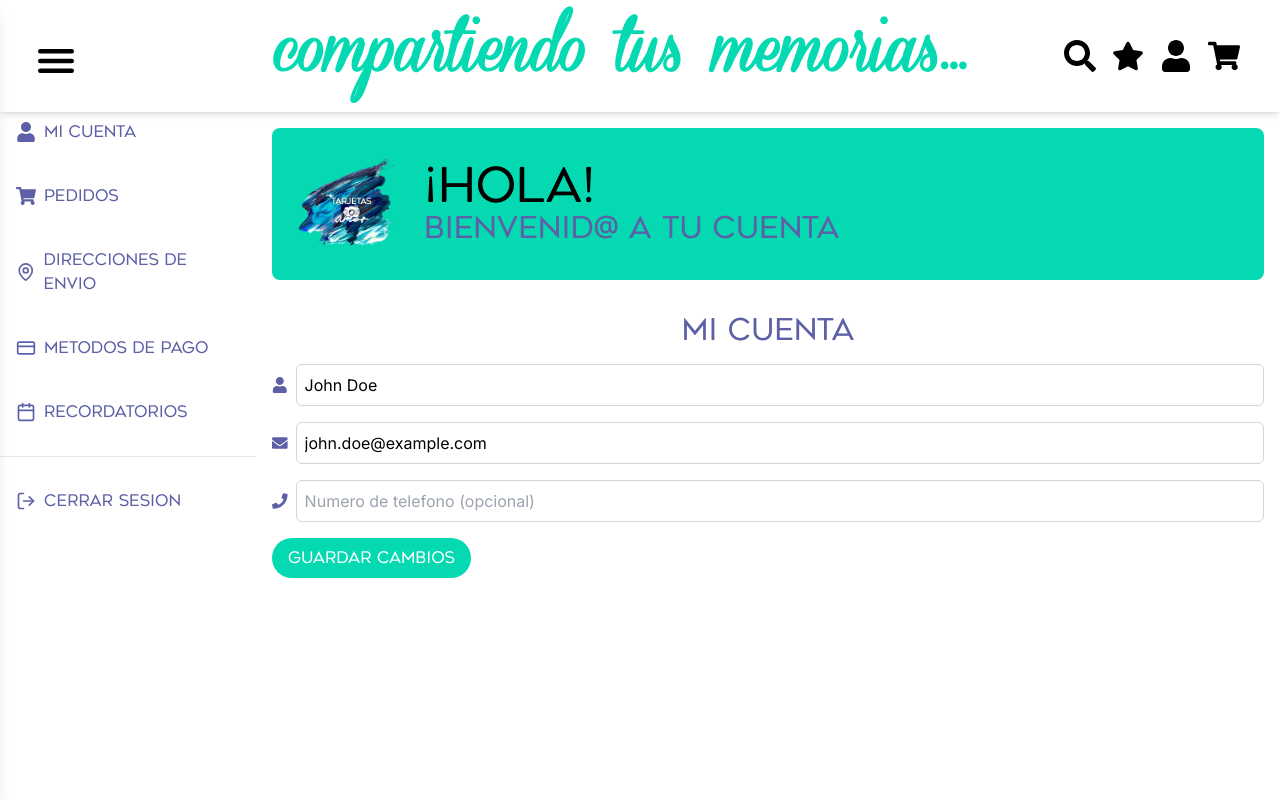
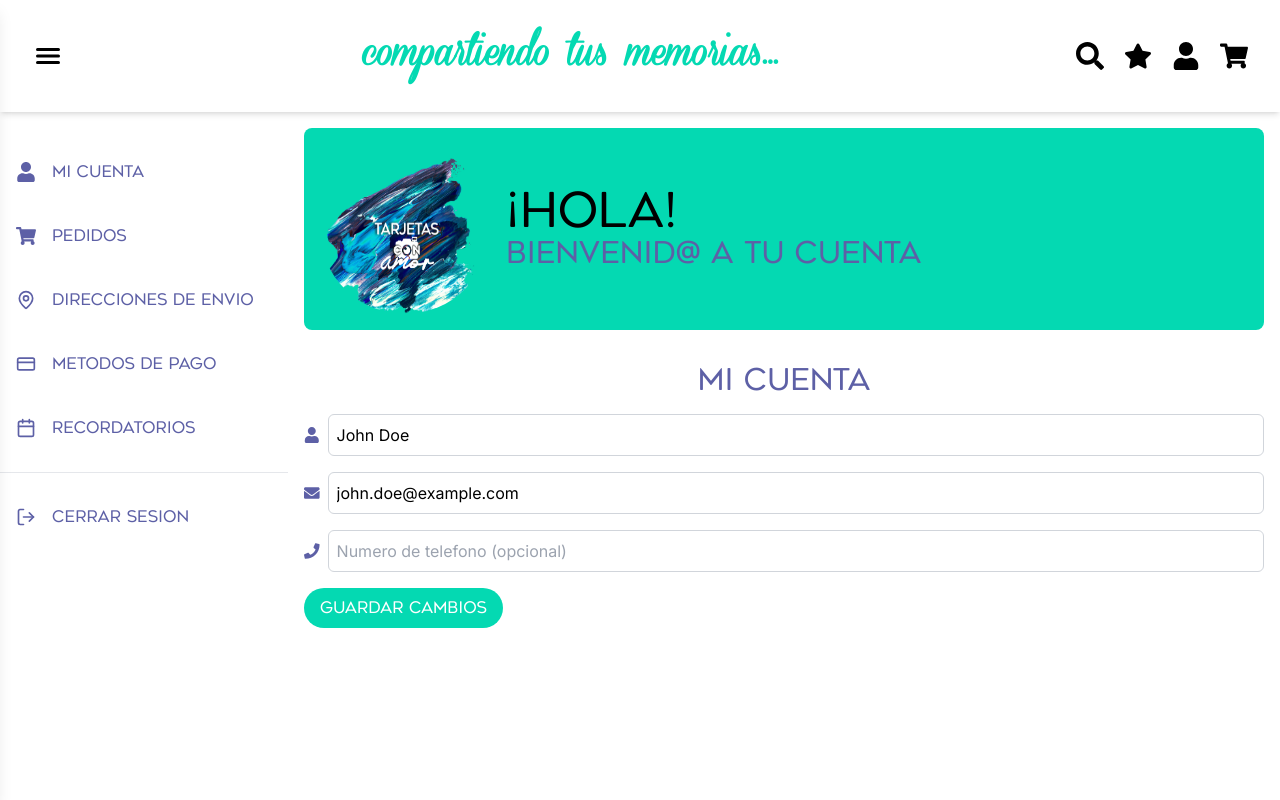
Before and after one commit to paty-tca2/tarjetas-con-amor, a Next.js app: page /my-account in a window 1280 px wide. Shown: the top 800 px of the page. Built offline with nearby package versions, Linux system fonts and the light colour scheme.

Commit message:
added functional

```diff
--- a/src/app/(protected)/my-account/page.tsx
+++ b/src/app/(protected)/my-account/page.tsx
@@ -9,14 +9,14 @@ import Recordatorios from '@/components/my-account/recordatorios';
 import MiCuenta from '@/components/my-account/cuenta';
 
 const SidebarItem = ({ icon: Icon, text, onClick }: { icon: LucideIcon| React.ElementType; text: string; onClick?: () => void }) => (
-  <div className="flex items-center space-x-2 py-2 px-4 cursor-pointer" onClick={onClick}>
-    <Icon size={20} />
-    <span>{text}</span>
+  <div className="flex items-center space-x-2 py-2 px-4 cursor-pointer group text-[#5D60a6] " onClick={onClick}>
+    <Icon size={20}  className="group-hover:text-[#04d9b2] transition-colors duration-300 mr-2" />
+    <span className="group-hover:text-[#04d9b2] transition-colors duration-300">{text}</span>
   </div>
 );
 
 const Sidebar = ({ setActiveTab }: { setActiveTab: (tab: string) => void }) => (
-  <div className="hidden md:block w-64 bg-white font-geometos text-[#5D60a6] h-screen">
+  <div className="hidden md:block w-72 bg-white font-geometos h-screen mt-10">
     <SidebarItem icon={FaUser} text="Mi cuenta" onClick={() => setActiveTab('account')} />
     <div className="my-6"></div>
     <SidebarItem icon={FaShoppingCart} text="Pedidos" onClick={() => setActiveTab('pedidos')} />
@@ -46,8 +46,14 @@ const MobileSelect = ({ activeTab, setActiveTab }: { activeTab: string; setActiv
 
 const Header = () => (
   <div className="bg-[#04d9b2] p-4 rounded-lg m-4 flex flex-col sm:flex-row items-center space-y-4 sm:space-y-0 sm:space-x-4">
-    <Image src="/logo-principal.png" alt="Profile" width={120} height={120} className="rounded-full" />
-    <div className="text-center sm:text-left">
+      <Image
+          src="/logo-principal.png"
+          alt="Profile"
+          width={120}
+          height={120}
+          className="rounded-full w-[100px] h-[100px] sm:w-[100px] sm:h-[100px] md:w-[170px] md:h-[170px]"
+      />
+      <div className="text-center sm:text-left">
       <h2 className="text-3xl sm:text-5xl font-geometos">¡Hola! </h2>
       <p className="text-[#5D60a6] text-xl sm:text-3xl font-geometos">Bienvenid@ a tu cuenta</p>
     </div>
--- a/src/app/auth/sign-up/page.tsx
+++ b/src/app/auth/sign-up/page.tsx
@@ -115,7 +115,7 @@ export default function SignUp() {
     };
 
     return (
-        <div className="relative flex flex-col min-h-screen justify-center items-center py-24 sm:py-32">
+        <div className="relative flex flex-col min-h-screen justify-center items-center py-24 sm:py-32 mt-10">
             {loading && (
                 <div className="absolute inset-0 flex items-center justify-center z-50 bg-black bg-opacity-50">
                     <ClipLoader color="#04d9b2" loading={loading} size={50} />
@@ -337,6 +337,7 @@ export default function SignUp() {
                                 alt="Descripción de la imagen"
                                 width={260}
                                 height={260}
+                                className="w-[260px] h-[260px] sm:w-[300px] sm:h-[300px] md:w-[300px] md:h-[300px]"
                                 layout="intrinsic"
                             />
                         </div>
--- a/src/components/header.tsx
+++ b/src/components/header.tsx
@@ -3,7 +3,7 @@ import React, { useState } from 'react';
 import { IoMenu } from "react-icons/io5";
 import { FaSearch, FaStar, FaUser, FaShoppingCart } from "react-icons/fa";
 import SideMenu from './slide-in';
-import Link from 'next/link'; // Add this import
+import Link from 'next/link';
 
 const Header: React.FC = () => {
   const [isSideMenuOpen, setIsSideMenuOpen] = useState(false);
@@ -14,28 +14,33 @@ const Header: React.FC = () => {
 
   return (
       <>
-      <header className="fixed top-0 left-0 right-0 z-50 flex justify-between items-center p-4 md:p-8 lg:p-10 bg-white shadow-md">
-        <div className="absolute left-2 md:left-6 lg:left-8 z-10 mt-2 md:mt-4">
+        <header className="fixed top-0 left-0 right-0 z-50 flex justify-between items-center px-4 py-9 md:px-8 md:py-9 bg-white shadow-md">
+
+          <div className="flex items-center">
             <button onClick={toggleSideMenu}>
-            <IoMenu className="text-black h-7 w-7 md:h-12 md:w-12" />
+              <IoMenu className="text-black h-5 w-5 sm:h-6 sm:w-6 md:h-7 md:w-7 lg:h-8 lg:w-8" />
             </button>
           </div>
-        <div className="flex-grow flex justify-center items-center absolute sm:right-10 inset-x-0">
+
+          <div className="flex-grow flex justify-center">
             <Link href="/">
-            <h1 className="text-lg md:text-6xl text-[#04d9b2] font-coneria font-bold text-center cursor-pointer">
+              <h1 className="text-sm sm:text-lg md:text-3xl lg:text-4xl text-[#04d9b2] font-coneria font-bold text-center cursor-pointer">
                 compartiendo tus memorias...
               </h1>
             </Link>
           </div>
-        <div className="flex items-center space-x-2 md:space-x-4 ml-auto z-10">
-          <FaSearch className="text-black h-6 w-6 md:h-8 md:w-8 hidden md:block" />
-          <FaStar className="text-black h-6 w-6 md:h-8 md:w-8 hidden md:block" />
+
+          <div className="flex items-center space-x-3 md:space-x-5">
+            <FaSearch className="text-black h-4 w-4 sm:h-5 sm:w-5 md:h-6 md:w-6 lg:h-7 lg:w-7" />
+            <FaStar className="text-black h-4 w-4 sm:h-5 sm:w-5 md:h-6 md:w-6 lg:h-7 lg:w-7" />
             <Link href="/auth/sign-up">
-            <FaUser className="text-black h-5 w-5 md:h-8 md:w-8 cursor-pointer" />
+              <FaUser className="text-black h-4 w-4 sm:h-5 sm:w-5 md:h-6 md:w-6 lg:h-7 lg:w-7 cursor-pointer" />
             </Link>
-          <FaShoppingCart className="text-black h-5 w-5 md:h-8 md:w-8" />
+            <FaShoppingCart className="text-black h-4 w-4 sm:h-5 sm:w-5 md:h-6 md:w-6 lg:h-7 lg:w-7" />
           </div>
         </header>
+
+        {/* Menú lateral */}
         <SideMenu isOpen={isSideMenuOpen} onClose={() => setIsSideMenuOpen(false)} />
       </>
   );
```
Also changed, not shown: public/logo-principal.png. Lines whose indentation alone changed are shown as unchanged.
